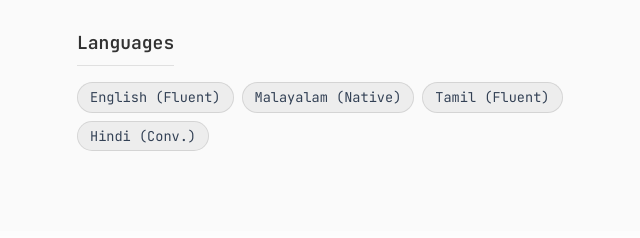
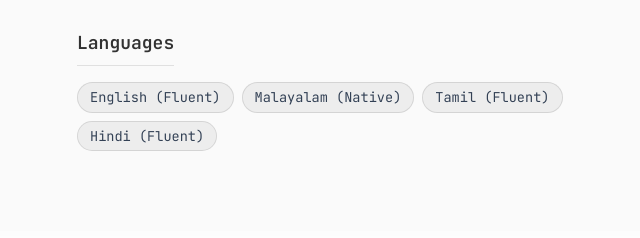
Before and after one commit to harikrishnan-pv/harikrishnan-pv.github.io, a plain HTML site: page index.html in a window 1280 px wide. Shown: the part 2051-2289 px from the top of the page, 587-1227 px from the left. Drawn offline with nearby package versions, Linux system fonts and the light colour scheme.

Commit message:
Language updae

```diff
--- a/index.html
+++ b/index.html
@@ -535,7 +535,7 @@
                             <span class="skill-tag">English (Fluent)</span>
                             <span class="skill-tag">Malayalam (Native)</span>
                             <span class="skill-tag">Tamil (Fluent)</span>
-                            <span class="skill-tag">Hindi (Conv.)</span>
+                            <span class="skill-tag">Hindi (Fluent)</span>
                     </div>
                     </div>
                 </div>
```
